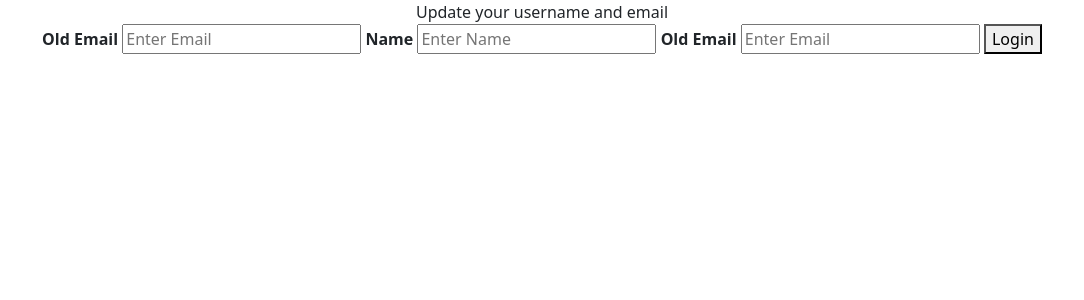
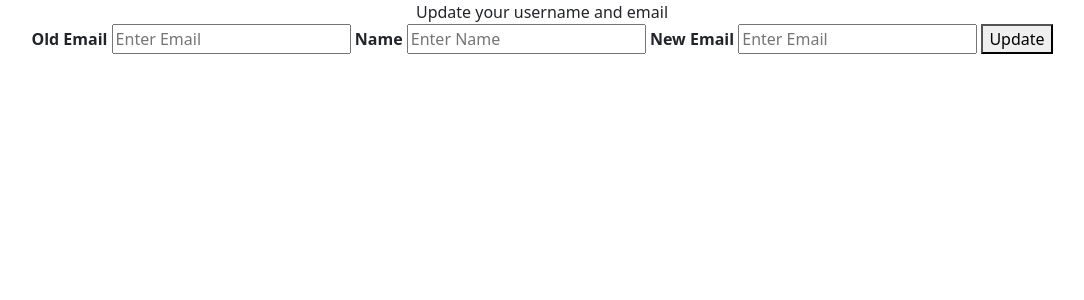
Before and after one commit to AprameyH/Netflix-Global-Catalog, a Flask app: page /update in a window 1280 px wide. Shown: the top 300 px of the page, without its empty margins (98-1182 px from the left). Run offline with Flask 2, Linux system fonts and the light colour scheme; parts of the project's set-up code (start-up, migrations or seed data) failed here and were passed over.

Commit message:
Fixed duplicate email bug with update user

```diff
--- a/prod/app/routes.py
+++ b/prod/app/routes.py
@@ -121,11 +121,15 @@ def updatepage():
         newname = request.form['newname']
         newemail = request.form['newemail']
         if len(newname.strip()) != 0 and len(newemail.strip()) != 0 and newemail.find("@") != -1:
-            db_helper.update_user(oldemail, newname, newemail)
-            return redirect("/account")
-
+            status = db_helper.update_user(oldemail, newname, newemail)
+            if status == 404:
+                return render_template("updateuser.html", error="There is no account associated with that old email address")
+            elif status == 300:
+                return render_template("updateuser.html", error="The new email is already taken")
+            else:
+                return redirect("/account")
         else:
-            return render_template("updateuser.html", error="Please enter a valid email")
+            return render_template("updateuser.html", error="The new email is invalid")
 
     return render_template("updateuser.html", error="")
 
--- a/prod/app/templates/updateuser.html
+++ b/prod/app/templates/updateuser.html
@@ -27,11 +27,11 @@
           <label for="newname"><b>Name</b></label>
           <input type="text" placeholder="Enter Name" name="newname" required>
 
-          <label for="newemail"><b>Old Email</b></label>
+          <label for="newemail"><b>New Email</b></label>
           <input type="text" placeholder="Enter Email" name="newemail" required>
 
 
-          <button type="submit" value="value1" name="udpatebutton">Login</button>
+          <button type="submit" value="value1" name="udpatebutton">Update</button>
         </div>
 
     </form>
```
Also changed, not shown: prod/app/database.py (+20 -3 lines).
